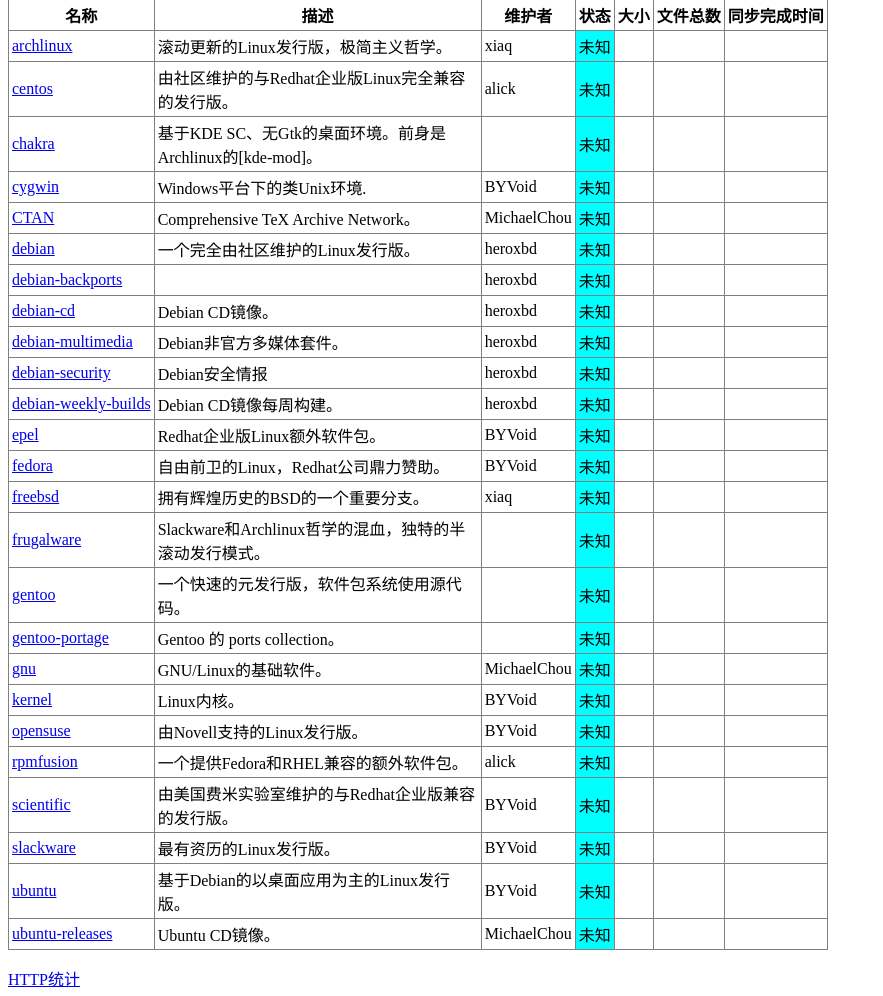
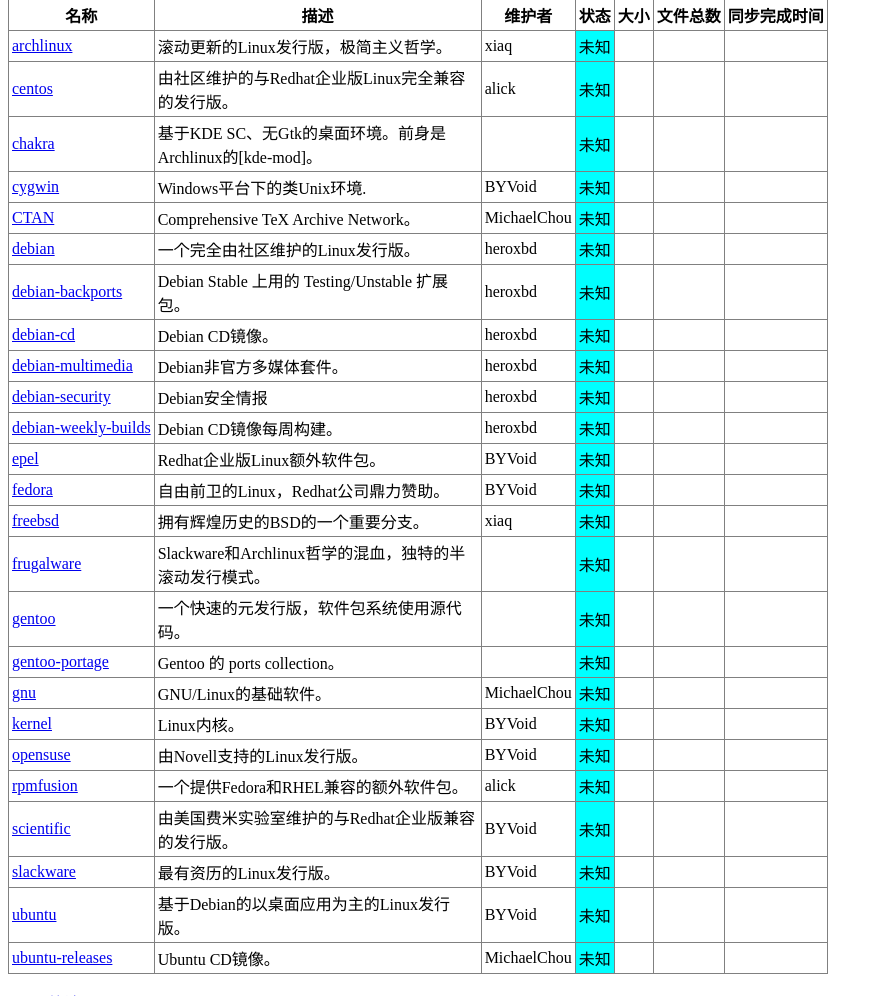
Before and after one commit to tuna/mirror-web, a PHP site: page / in a window 1280 px wide. Shown: the part 353-1349 px from the top of the page, without its empty margins (0-883 px from the left). Run offline with PHP 8.4, Linux system fonts and the light colour scheme; data that the repository does not hold is empty.

Commit message:
adding debian-backports description

```diff
--- a/index.php
+++ b/index.php
@@ -37,7 +37,7 @@ $mirrors = array(
 	array('cygwin', 'Windows平台下的类Unix环境.', 'BYVoid'),
 	array('CTAN', 'Comprehensive TeX Archive Network。', 'MichaelChou'),
 	array('debian', '一个完全由社区维护的Linux发行版。', 'heroxbd'),
-	array('debian-backports', '', 'heroxbd'),
+	array('debian-backports', 'Debian Stable 上用的 Testing/Unstable 扩展包。', 'heroxbd'),
 	array('debian-cd', 'Debian CD镜像。', 'heroxbd'),
 	array('debian-multimedia', 'Debian非官方多媒体套件。', 'heroxbd'),
 	array('debian-security', 'Debian安全情报', 'heroxbd'),
```
